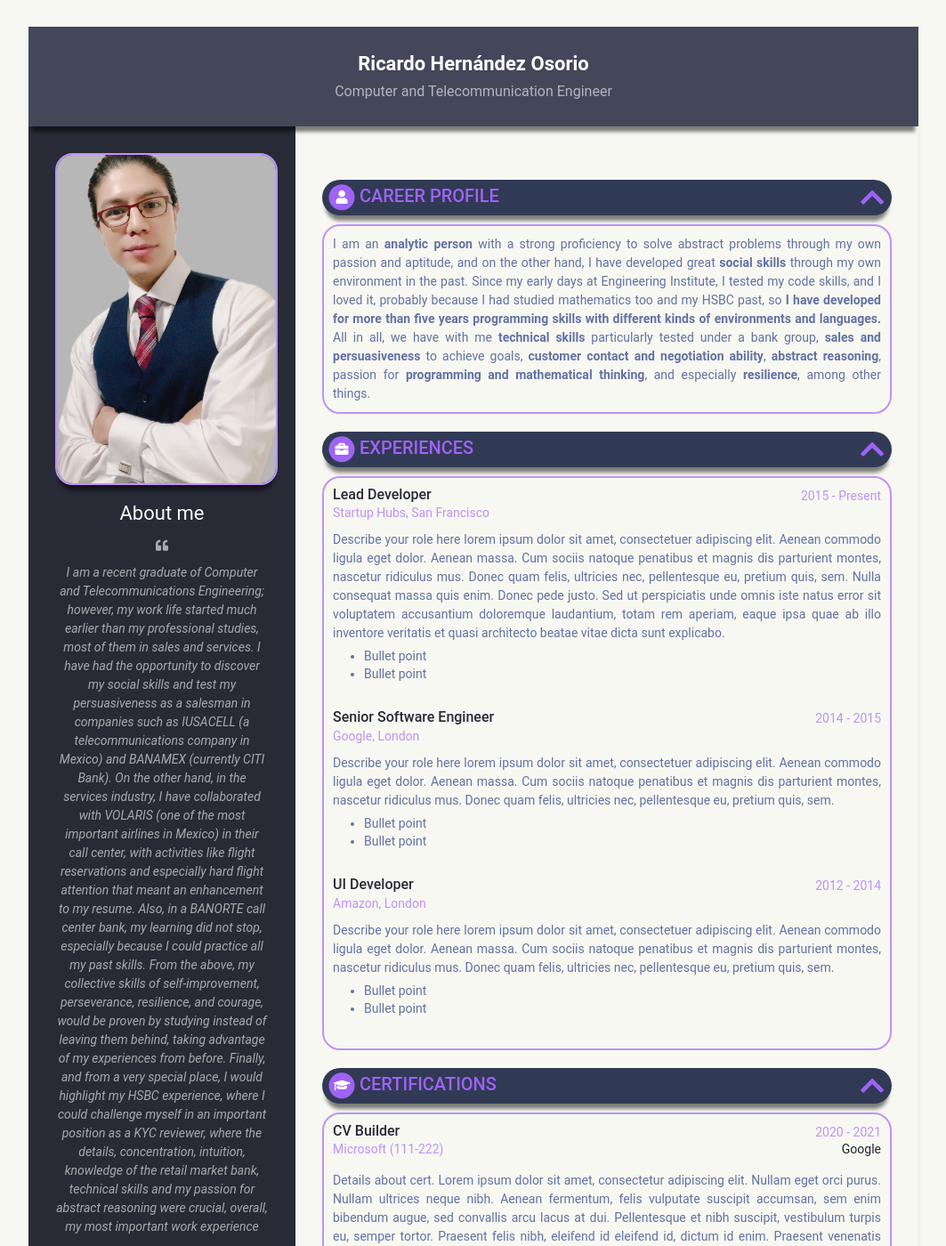
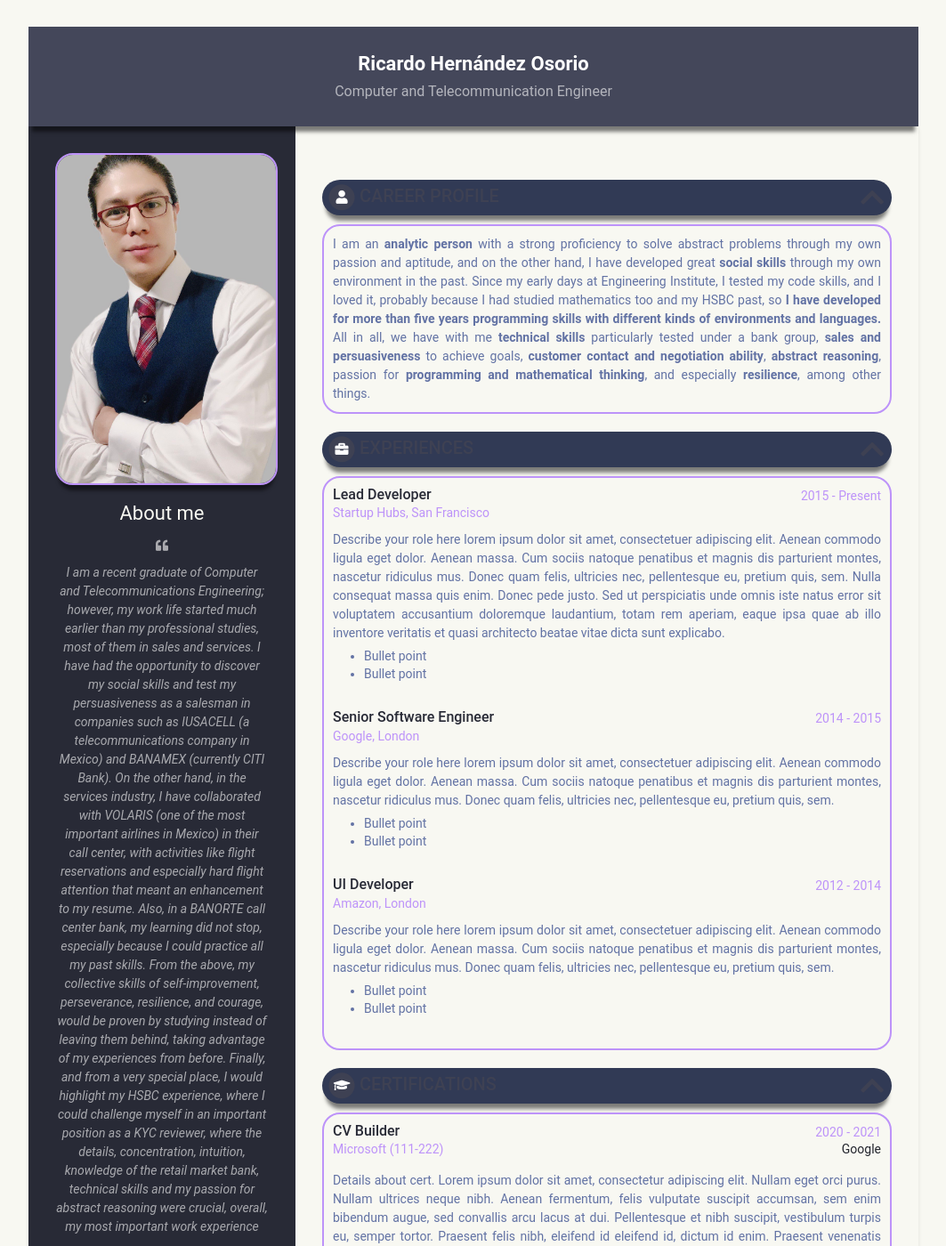
Before and after one commit to RicardoUAMmx/webcode, a Jekyll site: the page built from index.html, in a window 1280 px wide and 1400 px high. Shown: the whole window at 89% size, without its empty margins (108-1171 px from the left). Built offline with Jekyll 4.4.1, drawn with Linux system fonts in a browser that asks for light colours.

Commit message:
experimental cv-theme

```diff
--- a/_sass/_base.scss
+++ b/_sass/_base.scss
@@ -248,7 +248,7 @@ p {
     text-transform: uppercase;
     font-size: 20px;
     font-weight: 500;
-    color: darken($text-grey, 10%);
+    color: lighten($text-color, 10%);
     position: relative;
     margin-top: 0;
     margin-bottom: 0;
```
